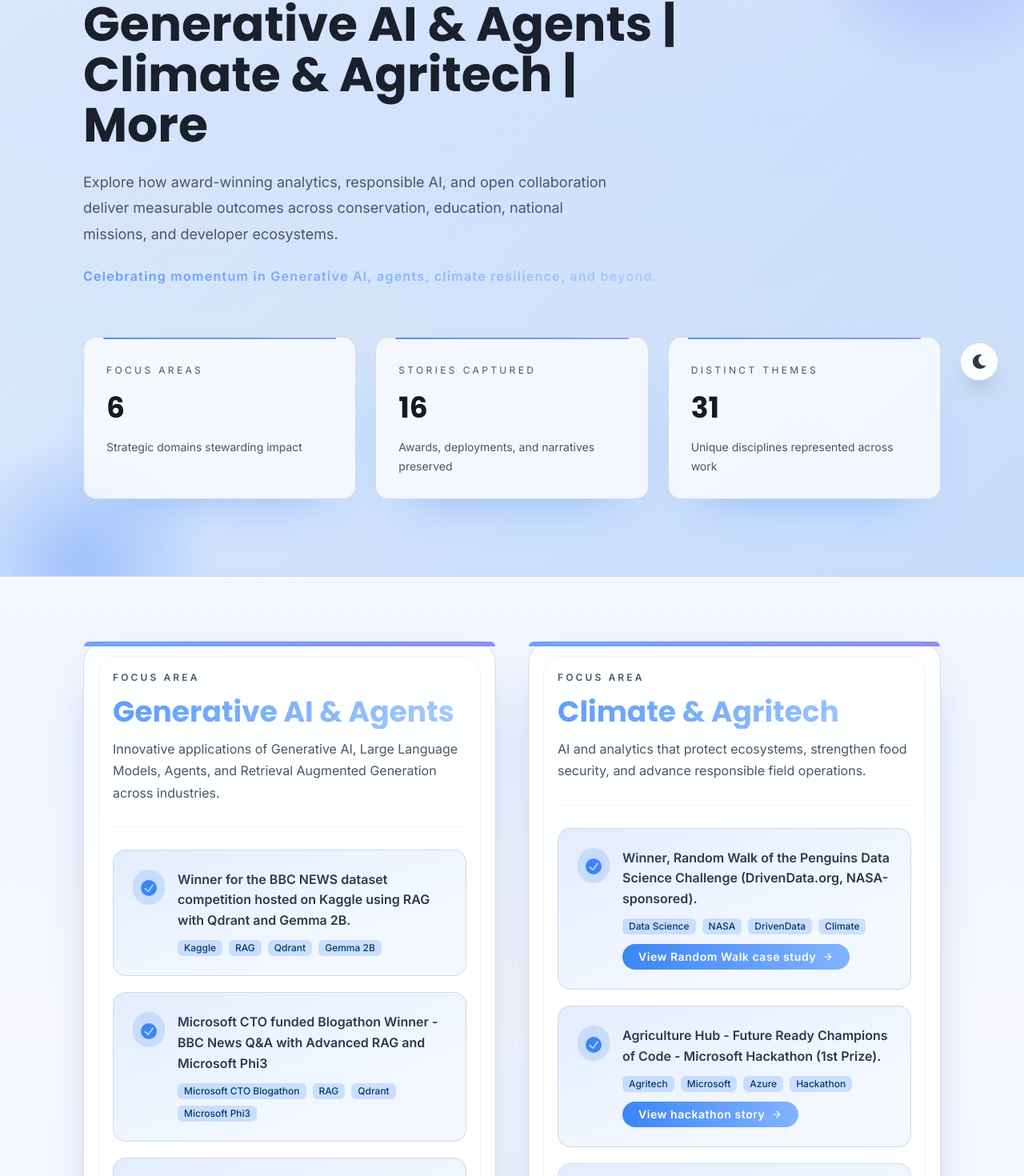
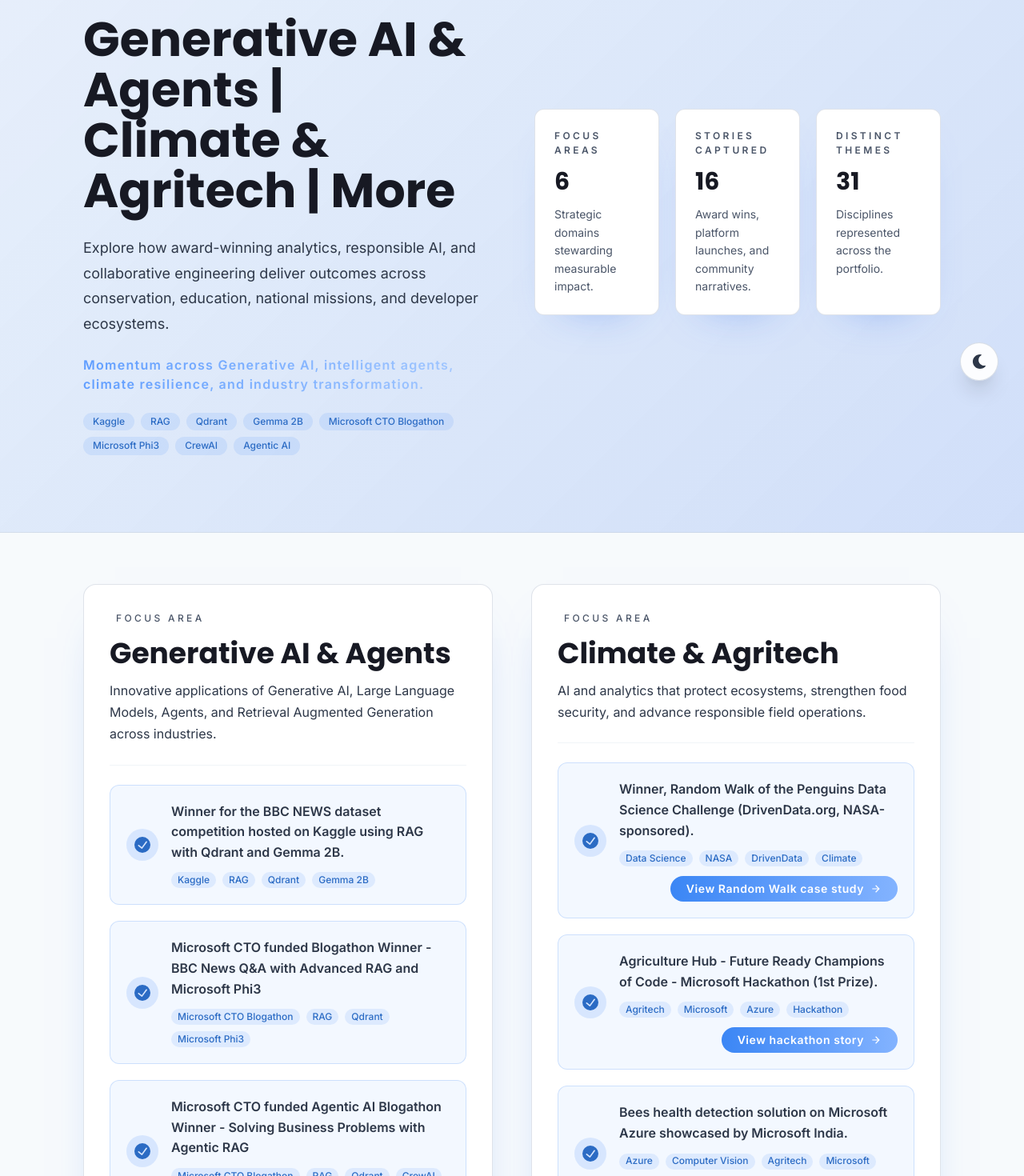
Before and after one commit to ambarishg/AmbarishWEBSITE, a React (Vite) app: page /highlights in a window 1280 px wide. Shown: the part 292-1762 px from the top of the page at 80% size. Built offline with nearby package versions, Linux system fonts and the light colour scheme.

Commit message:
Changed FOR GEN AI

```diff
--- a/src/pages/Highlights.jsx
+++ b/src/pages/Highlights.jsx
@@ -100,50 +100,27 @@ const linkForHighlight = (description) => {
 };
 
 const Highlights = () => {
+  const pageBg = useColorModeValue('gray.50', '#0f172a');
   const heroBg = useColorModeValue(
-    'linear-gradient(135deg, rgba(59,134,245,0.12) 0%, rgba(14,116,244,0.2) 100%)',
-    'linear-gradient(135deg, rgba(59,134,245,0.25) 0%, rgba(14,116,244,0.35) 100%)'
+    'linear-gradient(135deg, rgba(59,130,246,0.08) 0%, rgba(37,99,235,0.18) 100%)',
+    'linear-gradient(135deg, rgba(37,99,235,0.35) 0%, rgba(15,23,42,0.9) 100%)'
   );
-  const breadcrumbColor = useColorModeValue('gray.500', 'gray.400');
-  const cardBg = useColorModeValue('whiteAlpha.900', 'rgba(15,23,42,0.88)');
-  const border = useColorModeValue('rgba(148,163,184,0.35)', 'rgba(148,163,184,0.25)');
-  const accentGradient = useColorModeValue(
-    'linear-gradient(90deg, rgba(59,130,246,0.85) 0%, rgba(99,102,241,0.85) 100%)',
-    'linear-gradient(90deg, rgba(96,165,250,0.75) 0%, rgba(129,140,248,0.75) 100%)'
-  );
-  const headingColor = useColorModeValue('gray.800', 'gray.100');
+  const heroBorder = useColorModeValue('rgba(148,163,184,0.25)', 'rgba(148,163,184,0.25)');
+  const surface = useColorModeValue('white', 'rgba(15,23,42,0.92)');
+  const cardBorder = useColorModeValue('rgba(148,163,184,0.3)', 'rgba(148,163,184,0.35)');
+  const headingColor = useColorModeValue('gray.900', 'gray.100');
   const bodyColor = useColorModeValue('gray.700', 'gray.200');
   const subtle = useColorModeValue('gray.600', 'gray.400');
-  const tagBg = useColorModeValue('rgba(59,130,246,0.08)', 'rgba(59,130,246,0.18)');
-  const statCardBg = useColorModeValue('rgba(255,255,255,0.75)', 'rgba(15,23,42,0.75)');
-  const statBorder = useColorModeValue('rgba(148,163,184,0.35)', 'rgba(148,163,184,0.2)');
-  const statHeading = useColorModeValue('gray.900', 'gray.100');
-  const statSubtle = useColorModeValue('gray.600', 'gray.400');
-  const cardShadow = useColorModeValue(
-    '0 24px 65px -32px rgba(30,64,175,0.45)',
-    '0 24px 65px -32px rgba(30,64,175,0.75)'
-  );
-  const cardHoverShadow = useColorModeValue(
-    '0 32px 85px -30px rgba(30,64,175,0.55)',
-    '0 32px 85px -30px rgba(30,64,175,0.85)'
-  );
-  const itemBg = useColorModeValue('rgba(236,243,255,0.6)', 'rgba(20,24,35,0.75)');
-  const itemBorder = useColorModeValue('rgba(148,163,184,0.35)', 'rgba(148,163,184,0.25)');
-  const iconBg = useColorModeValue('rgba(59,130,246,0.18)', 'rgba(59,130,246,0.25)');
-  const iconColor = useColorModeValue('brand.500', 'brand.300');
-  const dividerColor = useColorModeValue('rgba(226,232,240,0.7)', 'rgba(74,85,104,0.55)');
-  const ctaBg = useColorModeValue('rgba(244,249,255,0.92)', 'rgba(30,41,59,0.88)');
-  const ctaHoverBg = useColorModeValue('rgba(231,244,255,0.96)', 'rgba(45,55,72,0.9)');
-  const ctaBorder = useColorModeValue('rgba(37,99,235,0.75)', 'rgba(165,180,252,0.85)');
-  const ctaHoverBorder = useColorModeValue('rgba(30,64,175,0.9)', 'rgba(191,219,254,0.95)');
-  const ctaText = useColorModeValue('brand.600', 'brand.200');
-  const ctaShadow = useColorModeValue(
-    '0 16px 35px -24px rgba(59,130,246,0.55)',
-    '0 16px 35px -20px rgba(129,140,248,0.55)'
-  );
+  const badgeBg = useColorModeValue('rgba(59,130,246,0.12)', 'rgba(59,130,246,0.2)');
+  const badgeColor = useColorModeValue('brand.600', 'brand.200');
+  const highlightBg = useColorModeValue('rgba(59,130,246,0.06)', 'rgba(59,130,246,0.16)');
+  const highlightBorder = useColorModeValue('rgba(59,130,246,0.2)', 'rgba(59,130,246,0.35)');
+  const itemIconBg = useColorModeValue('rgba(59,130,246,0.15)', 'rgba(59,130,246,0.3)');
+  const itemIconColor = useColorModeValue('brand.600', 'brand.200');
+  const dividerColor = useColorModeValue('rgba(226,232,240,0.8)', 'rgba(74,85,104,0.6)');
 
   const focusAreaSummary = formatFocusAreasHeadline(achievements.map((group) => group.category));
-  const heroHeading = focusAreaSummary || 'Impact highlights.';
+  const heroHeading = focusAreaSummary || 'Impact highlights';
 
   const totalHighlights = achievements.reduce((sum, group) => {
     const itemCount = group.items.reduce((count, item) => {
@@ -161,58 +138,32 @@ const Highlights = () => {
       }
     });
   });
+  const featuredTags = Array.from(allTags).slice(0, 8);
 
   const stats = [
     {
       label: 'Focus areas',
       value: achievements.length,
-      description: 'Strategic domains stewarding impact'
+      description: 'Strategic domains stewarding measurable impact.'
     },
     {
       label: 'Stories captured',
       value: totalHighlights,
-      description: 'Awards, deployments, and narratives preserved'
+      description: 'Award wins, platform launches, and community narratives.'
     },
     {
       label: 'Distinct themes',
       value: allTags.size,
-      description: 'Unique disciplines represented across work'
+      description: 'Disciplines represented across the portfolio.'
     }
   ];
 
   return (
-    <Box>
-      <Box
-        position="relative"
-        overflow="hidden"
-        bg={heroBg}
-        borderBottom="1px solid"
-        borderColor="outline"
-        py={{ base: 14, md: 24 }}
-      >
-        <Box
-          position="absolute"
-          top={{ base: '-20', md: '-24' }}
-          right={{ base: '-32', md: '-28' }}
-          w={{ base: '320px', md: '420px' }}
-          h={{ base: '320px', md: '420px' }}
-          bgGradient="radial(rgba(99,102,241,0.35), transparent 65%)"
-          filter="blur(6px)"
-          display={{ base: 'none', md: 'block' }}
-        />
-        <Box
-          position="absolute"
-          bottom={{ base: '-32', md: '-36' }}
-          left={{ base: '-10', md: '-14' }}
-          w={{ base: '260px', md: '320px' }}
-          h={{ base: '260px', md: '320px' }}
-          bgGradient="radial(rgba(59,130,246,0.35), transparent 70%)"
-          filter="blur(8px)"
-          display={{ base: 'none', md: 'block' }}
-        />
-        <Container maxW="6xl" position="relative">
-          <Stack spacing={{ base: 10, md: 12 }} align={{ base: 'stretch', md: 'flex-start' }}>
-            <Breadcrumb fontSize="sm" separator="/" color={breadcrumbColor}>
+    <Box bg={pageBg} minH="100vh" pb={{ base: 16, md: 24 }}>
+      <Box bg={heroBg} borderBottom="1px solid" borderColor={heroBorder}>
+        <Container maxW="6xl" py={{ base: 14, md: 24 }}>
+          <Stack spacing={{ base: 10, md: 14 }}>
+            <Breadcrumb fontSize="sm" separator="/" color={subtle}>
               <BreadcrumbItem>
                 <BreadcrumbLink as={RouterLink} to="/">
                   Home
@@ -223,30 +174,30 @@ const Highlights = () => {
               </BreadcrumbItem>
             </Breadcrumb>
             <Stack
-              spacing={{ base: 5, md: 6 }}
-              maxW="3xl"
-              align={{ base: 'flex-start', md: 'flex-start' }}
-              textAlign="left"
+              direction={{ base: 'column', lg: 'row' }}
+              spacing={{ base: 10, lg: 14 }}
+              align={{ base: 'flex-start', lg: 'center' }}
             >
-              <Text
-                fontSize="sm"
+              <Stack spacing={{ base: 5, md: 6 }} flex="1" maxW={{ base: 'full', lg: '3xl' }}>
+                <Tag
+                  alignSelf="flex-start"
+                  size="lg"
+                  px={4}
+                  py={1.5}
+                  borderRadius="full"
+                  bg={badgeBg}
+                  color={badgeColor}
                   letterSpacing="0.3em"
                   textTransform="uppercase"
-                color={subtle}
                   fontWeight="semibold"
                 >
                   Impact Portfolio
-              </Text>
-              <Heading
-                size={{ base: 'xl', md: '3xl' }}
-                color={headingColor}
-                lineHeight={{ base: 1.1, md: 1.05 }}
-                fontWeight="extrabold"
-              >
+                </Tag>
+                <Heading size={{ base: '2xl', md: '3xl' }} color={headingColor} lineHeight={{ base: 1.15, md: 1.05 }}>
                   {heroHeading}
                 </Heading>
-              <Text color={subtle} fontSize={{ base: 'md', md: 'lg' }} maxW={{ base: 'full', md: '2xl' }} lineHeight={1.8}>
-                Explore how award-winning analytics, responsible AI, and open collaboration deliver measurable outcomes
+                <Text fontSize={{ base: 'md', md: 'lg' }} color={bodyColor} lineHeight={1.75}>
+                  Explore how award-winning analytics, responsible AI, and collaborative engineering deliver outcomes
                   across conservation, education, national missions, and developer ecosystems.
                 </Text>
                 <Text
@@ -255,115 +206,98 @@ const Highlights = () => {
                   fontWeight="semibold"
                   letterSpacing="0.08em"
                 >
-                Celebrating momentum in Generative AI, agents, climate resilience, and beyond.
+                  Momentum across Generative AI, intelligent agents, climate resilience, and industry transformation.
                 </Text>
+                {featuredTags.length ? (
+                  <Wrap spacing={2}>
+                    {featuredTags.map((tag) => (
+                      <Tag
+                        key={tag}
+                        size="sm"
+                        variant="subtle"
+                        bg={badgeBg}
+                        color={badgeColor}
+                        borderRadius="full"
+                        px={3}
+                        py={1}
+                      >
+                        {tag}
+                      </Tag>
+                    ))}
+                  </Wrap>
+                ) : null}
               </Stack>
               <SimpleGrid
-              columns={{ base: 1, md: 2, xl: 3 }}
-              spacing={{ base: 4, md: 5, xl: 6 }}
+                columns={{ base: 1, sm: 2, md: 3 }}
+                spacing={{ base: 4, md: 5 }}
+                flex="1"
                 w="full"
-              pt={{ base: 2, md: 4 }}
+                maxW={{ base: 'full', lg: 'lg' }}
               >
                 {stats.map((stat) => (
                   <Box
                     key={stat.label}
-                  bg={statCardBg}
-                  position="relative"
-                  borderRadius="2xl"
-                  px={{ base: 5, md: 7 }}
-                  py={{ base: 6, md: 7 }}
-                  boxShadow="0 28px 65px -40px rgba(59,130,246,0.6)"
+                    bg={surface}
+                    borderRadius="xl"
+                    p={{ base: 5, md: 6 }}
                     border="1px solid"
-                  borderColor={statBorder}
-                  overflow="hidden"
+                    borderColor={cardBorder}
+                    boxShadow="0 24px 55px -40px rgba(37,99,235,0.55)"
                   >
-                  <Box
-                    position="absolute"
-                    insetX="6"
-                    top="0"
-                    h="2px"
-                    borderRadius="full"
-                    bgGradient="linear(to-r, rgba(59,130,246,0.85), rgba(129,140,248,0.85))"
-                  />
-                  <Text fontSize="xs" textTransform="uppercase" letterSpacing="0.28em" color={statSubtle} mt={1}>
+                    <Text
+                      textTransform="uppercase"
+                      fontSize="xs"
+                      letterSpacing="0.28em"
+                      color={subtle}
+                      fontWeight="semibold"
+                    >
                       {stat.label}
                     </Text>
-                  <Heading size={{ base: 'lg', md: 'xl' }} color={statHeading} mt={{ base: 3, md: 4 }}>
+                    <Heading size="lg" color={headingColor} mt={3}>
                       {stat.value}
                     </Heading>
-                  <Text fontSize="sm" color={statSubtle} mt={{ base: 3, md: 4 }} lineHeight={1.7}>
+                    <Text mt={3} color={subtle} fontSize="sm" lineHeight={1.6}>
                       {stat.description}
                     </Text>
                   </Box>
                 ))}
               </SimpleGrid>
             </Stack>
+          </Stack>
         </Container>
       </Box>
 
-      <Container maxW="6xl" py={{ base: 14, md: 20 }}>
-            <SimpleGrid columns={{ base: 1, lg: 2 }} spacing={{ base: 8, lg: 10 }}>
+      <Container maxW="6xl" pt={{ base: 12, md: 16 }}>
+        <SimpleGrid columns={{ base: 1, md: 2 }} spacing={{ base: 8, lg: 12 }}>
           {achievements.map((group) => (
-                <Box
+            <Stack
               key={group.category}
-                  position="relative"
-                  bg={cardBg}
+              spacing={6}
+              bg={surface}
+              borderRadius="2xl"
+              p={{ base: 6, md: 8 }}
               border="1px solid"
-                  borderColor={border}
-                  borderRadius="28px"
-                  p={{ base: 6, md: 8, xl: 9 }}
-                  boxShadow={cardShadow}
-                  backdropFilter="blur(14px)"
-                  zIndex={0}
-                  transition="all 0.3s ease"
-                  _hover={{
-                    transform: 'translateY(-6px)',
-                    boxShadow: cardHoverShadow,
-                    borderColor: 'brand.400'
-                  }}
-                  _before={{
-                    content: '""',
-                    position: 'absolute',
-                    top: 0,
-                    left: 0,
-                    right: 0,
-                    height: '6px',
-                    borderTopLeftRadius: 'inherit',
-                    borderTopRightRadius: 'inherit',
-                    bg: accentGradient,
-                    opacity: 0.85
-                  }}
-                  _after={{
-                    content: '""',
-                    position: 'absolute',
-                    inset: '18px',
-                    borderRadius: '22px',
-                    border: '1px solid rgba(148,163,184,0.12)',
-                    pointerEvents: 'none'
-                  }}
+              borderColor={cardBorder}
+              boxShadow="0 28px 60px -40px rgba(37,99,235,0.55)"
+              transition="transform 0.25s ease"
+              _hover={{ transform: 'translateY(-6px)' }}
             >
-                  <Stack spacing={7}>
               <Stack spacing={3}>
-                      <Text
-                        fontSize="xs"
-                        letterSpacing="0.26em"
+                <Tag
+                  size="sm"
+                  width="fit-content"
                   textTransform="uppercase"
+                  letterSpacing="0.28em"
+                  bg="transparent"
                   color={subtle}
-                        fontWeight="semibold"
                 >
                   Focus Area
-                      </Text>
-                      <Heading
-                        size={{ base: 'lg', md: 'xl' }}
-                        lineHeight={1.2}
-                        fontWeight="extrabold"
-                        bgGradient="linear(to-r, brand.400, brand.200)"
-                        bgClip="text"
-                      >
+                </Tag>
+                <Heading size={{ base: 'lg', md: 'xl' }} color={headingColor} lineHeight={1.2}>
                   {normalizeCategory(group.category)}
                 </Heading>
                 {group.description ? (
-                        <Text color={subtle} fontSize={{ base: 'sm', md: 'md' }} lineHeight={1.7}>
+                  <Text color={bodyColor} fontSize={{ base: 'sm', md: 'md' }} lineHeight={1.7}>
                     {group.description}
                   </Text>
                 ) : null}
@@ -383,54 +317,43 @@ const Highlights = () => {
                   const link = linkForHighlight(description);
 
                   return (
-                      <Box key={description}>
+                    <Box
+                      key={description}
+                      borderRadius="xl"
+                      border="1px solid"
+                      borderColor={highlightBorder}
+                      bg={highlightBg}
+                      p={{ base: 4, md: 5 }}
+                    >
                       <Stack
                         direction={{ base: 'column', sm: 'row' }}
                         spacing={{ base: 3, md: 4 }}
-                          align="flex-start"
-                          bg={itemBg}
-                          borderRadius="2xl"
-                          p={{ base: 5, md: 6 }}
-                          border="1px solid"
-                          borderColor={itemBorder}
-                          position="relative"
-                          overflow="hidden"
-                          _before={{
-                            content: '""',
-                            position: 'absolute',
-                            inset: '0',
-                            bgGradient: 'linear(to-br, rgba(59,130,246,0.15), transparent 70%)',
-                            opacity: 0.6,
-                            pointerEvents: 'none'
-                          }}
+                        align={{ base: 'flex-start', sm: 'center' }}
                       >
                         <Box
-                            bg={iconBg}
+                          bg={itemIconBg}
                           borderRadius="full"
                           p={2.5}
-                            alignSelf="flex-start"
-                            flexShrink={0}
+                          display="flex"
+                          alignItems="center"
+                          justifyContent="center"
                         >
-                            <Icon as={CheckCircleIcon} color={iconColor} boxSize={5} />
+                          <Icon as={CheckCircleIcon} color={itemIconColor} boxSize={5} />
                         </Box>
-                          <Stack
-                            spacing={3}
-                            flex="1"
-                            align="flex-start"
-                            textAlign="left"
-                            w="full"
-                          >
+                        <Stack spacing={3} flex="1" w="full">
                           <Text color={bodyColor} fontWeight="semibold" lineHeight={1.6}>
                             {description}
                           </Text>
                           {tags.length ? (
-                              <Wrap spacing={2} justify="flex-start">
+                            <Wrap spacing={2}>
                               {tags.map((tag) => (
                                 <Tag
                                   key={`${description}-${tag}`}
                                   size="sm"
                                   variant="subtle"
-                                    colorScheme="brand"
+                                  bg={badgeBg}
+                                  color={badgeColor}
+                                  borderRadius="full"
                                 >
                                   {tag}
                                 </Tag>
@@ -446,20 +369,17 @@ const Highlights = () => {
                               borderRadius="full"
                               px={5}
                               fontWeight="semibold"
-                                alignSelf="flex-start"
+                              alignSelf={{ base: 'flex-start', sm: 'flex-end' }}
                               bgGradient="linear(to-r, brand.500, brand.300)"
                               color="white"
-                                boxShadow={ctaShadow}
+                              boxShadow="0 18px 32px -24px rgba(59,130,246,0.65)"
                               letterSpacing="0.04em"
-                                backdropFilter="blur(6px)"
                               _hover={{
                                 bgGradient: 'linear(to-r, brand.400, brand.200)',
-                                  boxShadow: ctaShadow,
                                 transform: 'translateY(-1px)'
                               }}
                               _active={{
-                                  transform: 'translateY(0)',
-                                  boxShadow: '0 18px 32px -24px rgba(59,130,246,0.65)'
+                                transform: 'translateY(0)'
                               }}
                             >
                               {link.label}
@@ -472,7 +392,6 @@ const Highlights = () => {
                 })}
               </Stack>
             </Stack>
-            </Box>
           ))}
         </SimpleGrid>
       </Container>
```
Lines whose indentation alone changed are shown as unchanged.
